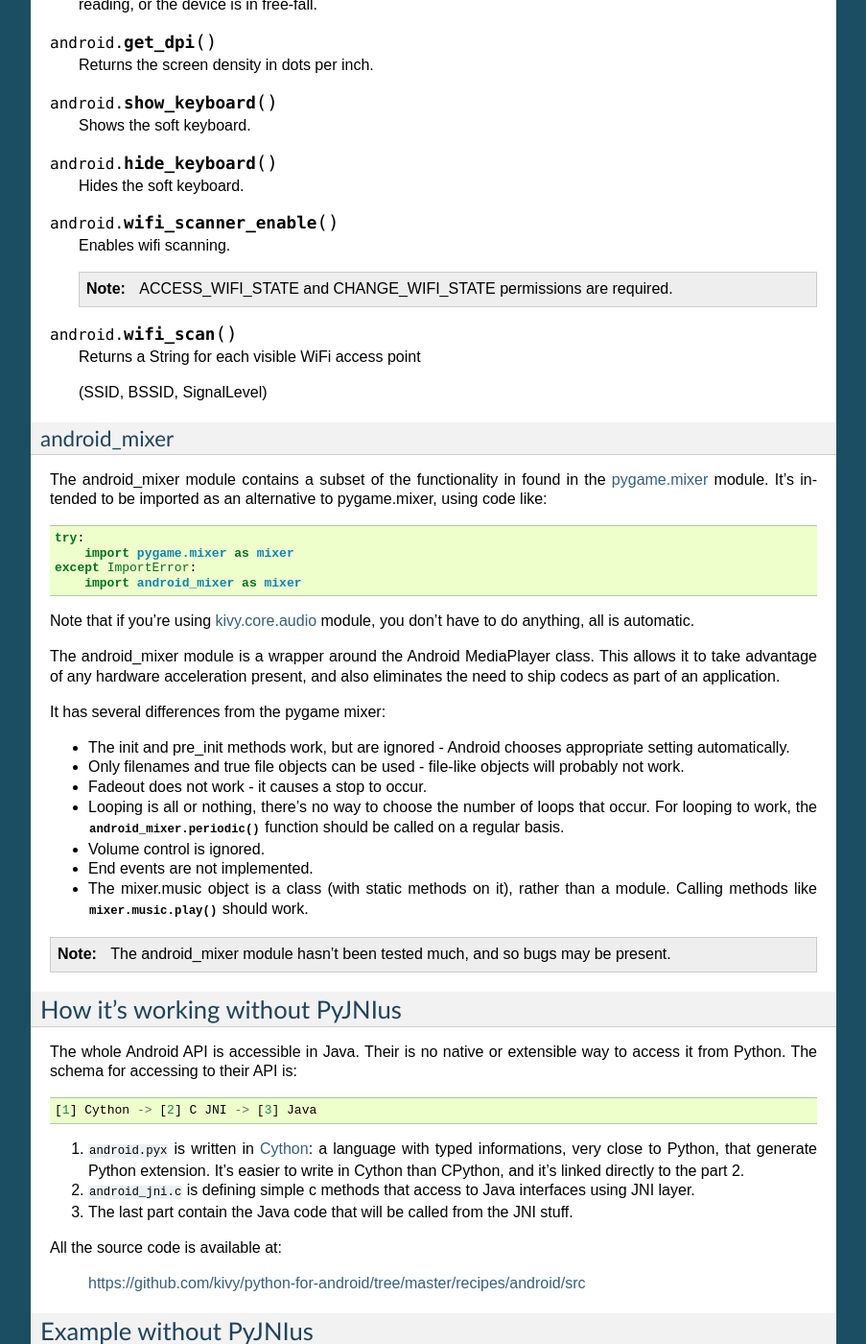
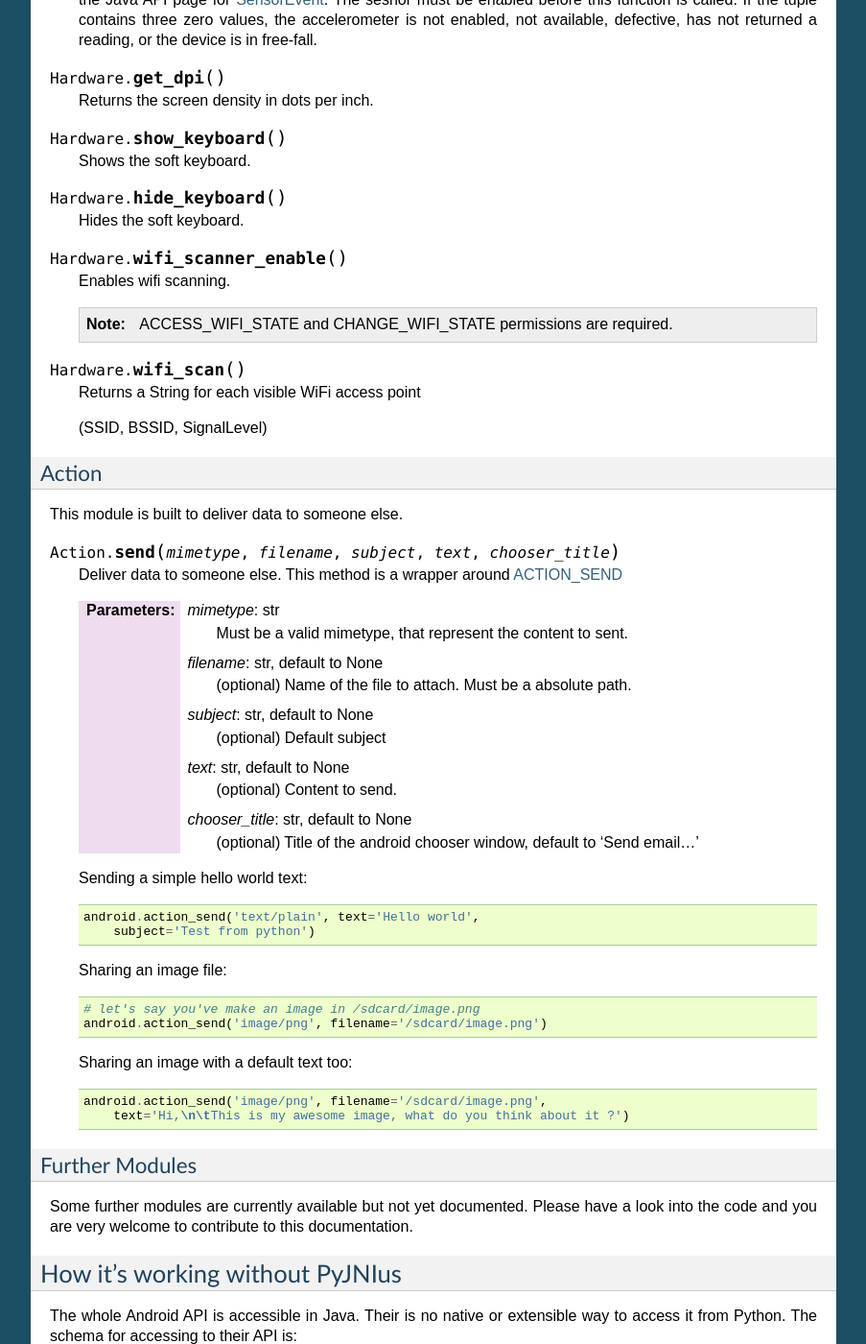
Before and after one commit to NeymarJohn/python-with-android, a Sphinx documentation site: the page built from docs/source/android.rst, in a window 1280 px wide and 1400 px high, scrolled down 4349 px. Shown: the whole window at 96% size, without its empty margins (198-1101 px from the left). Built offline with Sphinx 7.4.7, drawn with Linux system fonts in a browser that asks for light colours; some of the changed text lies outside the part shown.

Commit message:
Changed the structure to include the action module (not tested) and to source

```diff
--- a/docs/source/android.rst
+++ b/docs/source/android.rst
@@ -184,13 +184,15 @@
    (Source of the Compass Windrose: `Wikipedia <http://en.wikipedia.org/wiki/Compass_rose>`__)
 
 
-API
----
+Android API
+-----------
 
-android
-~~~~~~~
+Hardware
+~~~~~~~~
 
-.. module:: android
+This module is built for accessing hardware devices of an Android device
+
+.. module:: Hardware
 
 
 .. function:: vibrate(s)
@@ -264,6 +266,122 @@
 
     (SSID, BSSID, SignalLevel)
 
+Action
+~~~~~~
+
+This module is built to deliver data to someone else.
+
+.. module:: Action
+
+.. function:: send(mimetype, filename, subject, text, chooser_title)
+
+    Deliver data to someone else. This method is a wrapper around `ACTION_SEND
+    <http://developer.android.com/reference/android/content/Intent.html#ACTION_SEND>`_
+
+    :Parameters:
+        `mimetype`: str
+            Must be a valid mimetype, that represent the content to sent.
+        `filename`: str, default to None
+            (optional) Name of the file to attach. Must be a absolute path.
+        `subject`: str, default to None
+            (optional) Default subject
+        `text`: str, default to None
+            (optional) Content to send.
+        `chooser_title`: str, default to None
+            (optional) Title of the android chooser window, default to 'Send email...'
+
+    Sending a simple hello world text::
+
+        android.action_send('text/plain', text='Hello world',
+            subject='Test from python')
+
+    Sharing an image file::
+
+        # let's say you've make an image in /sdcard/image.png
+        android.action_send('image/png', filename='/sdcard/image.png')
+
+    Sharing an image with a default text too::
+
+        android.action_send('image/png', filename='/sdcard/image.png',
+            text='Hi,\n\tThis is my awesome image, what do you think about it ?')
+
+Further Modules
+~~~~~~~~~~~~~~~
+
+Some further modules are currently available but not yet documented.
+Please have a look into the code and you are very welcome to contribute to
+this documentation.
+
+
+How it's working without PyJNIus
+--------------------------------
+
+The whole Android API is accessible in Java. Their is no native or extensible
+way to access it from Python. The schema for accessing to their API is::
+
+    [1] Cython -> [2] C JNI -> [3] Java
+
+#. ``android.pyx`` is written in `Cython <http://cython.org/>`_: a language
+   with typed informations, very close to Python, that generate Python
+   extension. It's easier to write in Cython than CPython, and it's linked
+   directly to the part 2.
+#. ``android_jni.c`` is defining simple c methods that access to Java
+   interfaces using JNI layer.
+#. The last part contain the Java code that will be called from the JNI stuff.
+
+All the source code is available at:
+
+    https://github.com/kivy/python-for-android/tree/master/recipes/android/src
+
+
+Example without PyJNIus
+-----------------------
+
+::
+
+    import android
+
+    # activate the vibrator
+    android.vibrate(1)
+
+    # read screen dpi
+    print android.get_dpi()
+
+
+
+Old Version
+-----------
+
+.. note::
+
+   The following is from an older version and the documentation for this
+   part is currently not updated. Nevertheless it is included here for history
+   and further development aspects.
+
+
+android
+~~~~~~~
+
+.. module:: android
+
+.. function:: check_pause()
+
+    This should be called on a regular basis to check to see if Android
+    expects the game to pause. If it return true, the game should call
+    :func:`android.wait_for_resume()`, after persisting its state as necessary.
+
+.. function:: wait_for_resume()
+
+    This function should be called after :func:`android.check_pause()` returns
+    true. It does not return until Android has resumed from the pause. While in
+    this function, Android may kill a game without further notice.
+
+.. function:: map_key(keycode, keysym)
+
+    This maps between an android keycode and a python keysym. The android
+    keycodes are available as constants in the android module.
+
+
 
 android_mixer
 ~~~~~~~~~~~~~
@@ -315,38 +433,3 @@
 
     The android_mixer module hasn't been tested much, and so bugs may be
     present.
-
-
-How it's working without PyJNIus
---------------------------------
-
-The whole Android API is accessible in Java. Their is no native or extensible
-way to access it from Python. The schema for accessing to their API is::
-
-    [1] Cython -> [2] C JNI -> [3] Java
-
-#. ``android.pyx`` is written in `Cython <http://cython.org/>`_: a language
-   with typed informations, very close to Python, that generate Python
-   extension. It's easier to write in Cython than CPython, and it's linked
-   directly to the part 2.
-#. ``android_jni.c`` is defining simple c methods that access to Java
-   interfaces using JNI layer.
-#. The last part contain the Java code that will be called from the JNI stuff.
-
-All the source code is available at:
-
-    https://github.com/kivy/python-for-android/tree/master/recipes/android/src
-
-
-Example without PyJNIus
------------------------
-
-::
-
-    import android
-
-    # activate the vibrator
-    android.vibrate(1)
-
-    # read screen dpi
-    print android.get_dpi()
```
